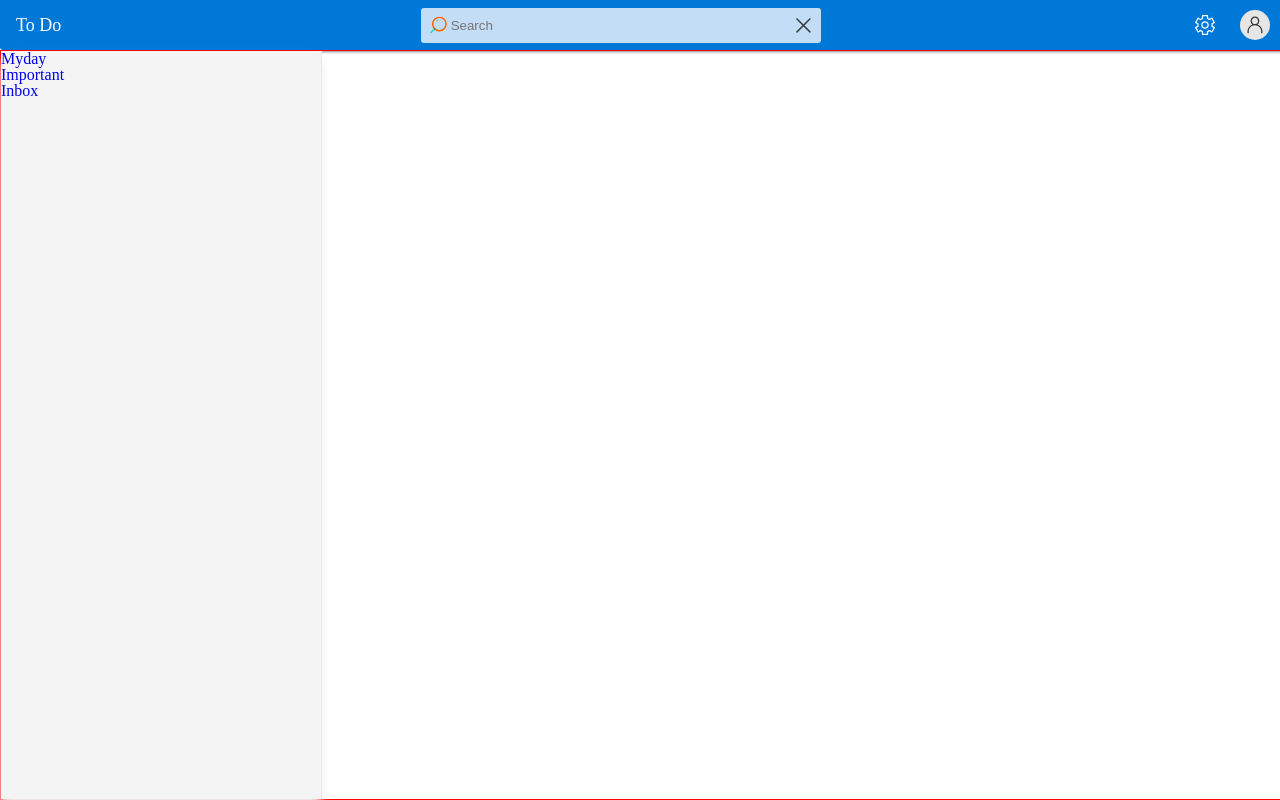
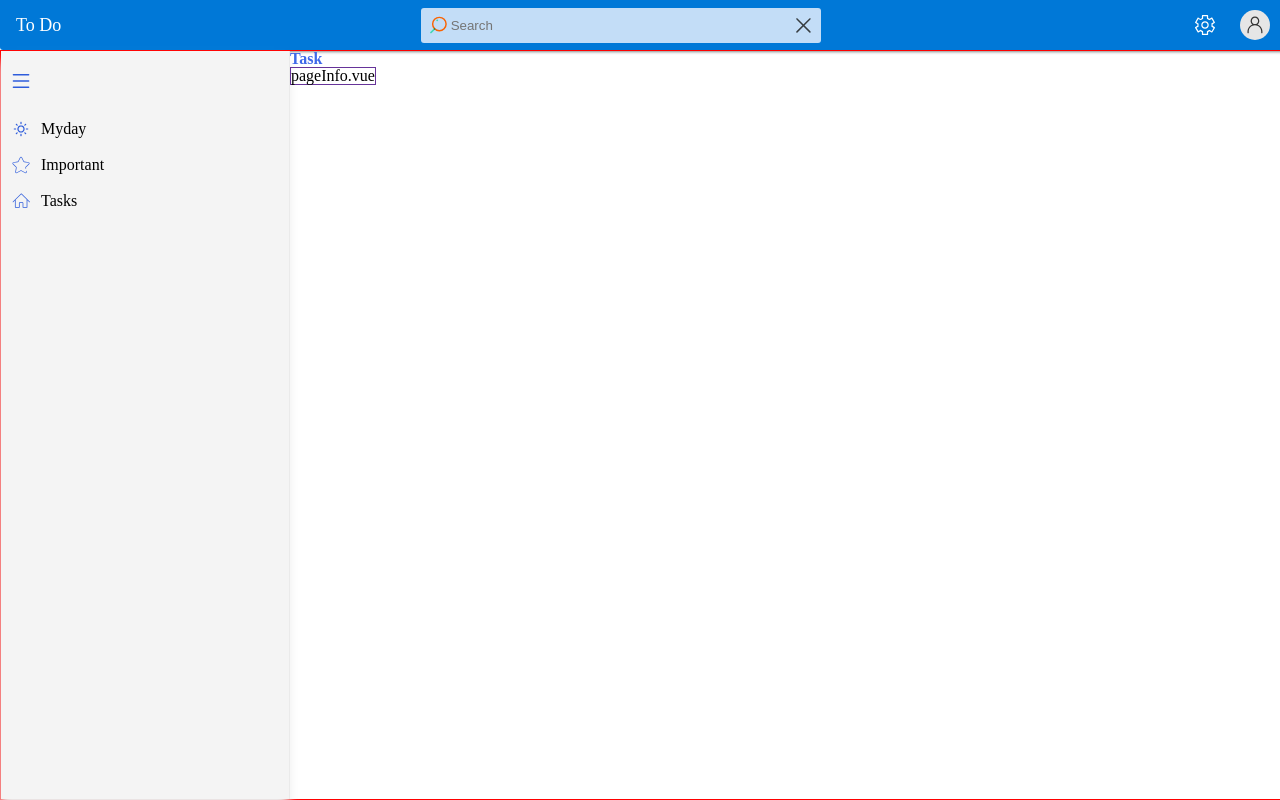
Before and after one commit to GITHUBXIONGXINOG/messageboard, a Vue app: page /tasks in a window 1280 px wide. Built offline with nearby package versions, Linux system fonts and the light colour scheme.

Commit message:
左侧固定项修改

```diff
--- a/src/assets/css/reset.scss
+++ b/src/assets/css/reset.scss
@@ -71,8 +71,31 @@
     user-select: none;
 }
 /* a标签 */
-a{
-	text-decoration: none;
+
+a {
+    text-decoration: none;
+}
+/*正常的未被访问过的链接*/
+a:link {
+    text-decoration: none;
+}
+/*已经访问过的链接*/
+a:visited {
+    text-decoration: none;
+	color: #2e5cdb;
+}
+/*鼠标划过(停留)的链接*/
+a:hover {
+    text-decoration: none;
+}
+/* 正在点击的链接，鼠标在元素上按下还没有松开*/
+a:active {
+    text-decoration: none;
+	color: #2e5cdb;
+}
+/* 获得焦点的时候 鼠标松开时显示的颜色*/
+a:focus {
+    text-decoration: none;
 }
 /* html,body默认100% */
 html, body {
--- a/src/components/page/page.vue
+++ b/src/components/page/page.vue
@@ -7,7 +7,6 @@
 </template>
 <script lang="ts">
 import { defineComponent } from 'vue'
-// import SelectPage from '../selectPage/selectPage.vue'
 import SlidePage from '../slidePage/slidePage.vue'
 export default defineComponent({
     name:'App',
--- a/src/components/slidePage/slidePage.vue
+++ b/src/components/slidePage/slidePage.vue
@@ -1,24 +1,80 @@
 <template>
-  <div class="slidePage">
-    <router-link to="/myday">Myday</router-link>
-    <router-link to="/important">Important</router-link>
-    <router-link to="/inbox">Inbox</router-link>
+  <div class="slidePage" @click="setTitle">
+    <div class="show-change">
+      <svg class="icon" aria-hidden="true">
+        <use xlink:href="#icon-caidan"></use>
+      </svg>
+    </div>
+    <router-link to="/myday" class="myday">
+      <svg class="icon" aria-hidden="true">
+        <use xlink:href="#icon-taiyang"></use>
+      </svg>
+      <span>Myday</span>
+    </router-link>
+    <router-link to="/important" class="important">
+      <svg class="icon" aria-hidden="true">
+        <use xlink:href="#icon-xingxing1"></use>
+      </svg>
+      <span>Important</span>
+    </router-link>
+    <router-link to="/tasks" class="tasks">
+      <svg class="icon" aria-hidden="true">
+        <use xlink:href="#icon-fangzi"></use>
+      </svg>
+      <span>Tasks</span>
+      </router-link>
   </div>
   <router-view />
 </template>
-<script lang="ts">
-import { defineComponent } from "vue";
+<script>
+import { defineComponent, provide, ref } from "vue";
 export default defineComponent({
   name: "App",
+  setup() {
+    let title = ref("Task");
+    function setTitle(event) {
+      if (event.target.text) {
+        this.title = event.target.text;
+      }
+    }
+    provide("title", title);
+
+    return {
+      setTitle,
+      title,
+    };
+  },
 });
 </script>
 <style scoped lang="scss">
 .slidePage {
-  width: 20rem;
+  width: 18rem;
   border-right: 1px solid #eaeaea;
   display: flex;
   flex-direction: column;
   background: #f4f4f4;
   box-shadow: -1px 10px 10px #eaeaea;
+  a {
+    height: 36px;
+    display: flex;
+    align-items: center;
+    &:hover {
+      background: #fafafa;
+    }
+    span {
+      color: black;
+    }
+  }
+  .icon {
+    margin: 0 10px;
+    font-size: 20px;
+    color: #2e5cdb;
+    &:hover {
+      cursor: pointer;
+    }
+  }
+  .show-change {
+    margin: 20px 0;
+  }
 }
 </style>
--- /dev/null
+++ b/src/components/titleInfo/titleInfo.vue
@@ -0,0 +1,23 @@
+<template>
+    <div class="title-info">
+     {{title}}
+    </div>
+</template>
+<script>
+import { defineComponent, inject } from 'vue'
+export default defineComponent({
+    name:'App',
+    setup(){
+        let title = inject('title')
+        return {
+            title
+        }
+    }
+})
+</script>
+<style scoped lang="scss">
+    .title-info{
+        font-weight: bold;
+        color: #3e69e8;
+    }
+</style>
--- a/src/router/index.js
+++ b/src/router/index.js
@@ -1,16 +1,16 @@
 import { createRouter, createWebHistory } from 'vue-router'
-import Inbox from '../views/Inbox/Inbox.vue'
+import Tasks from '../views/Tasks/Tasks.vue'
 
 
 const routes = [
   {
     path: '/',
-    redirect: '/inbox'
+    redirect: '/tasks'
   },
   {
-    path: '/inbox',
-    name: 'Inbox',
-    component: Inbox,
+    path: '/tasks',
+    name: 'Tasks',
+    component: Tasks,
   },
   {
     path: '/myday',
--- a/src/views/Important/Important.vue
+++ b/src/views/Important/Important.vue
@@ -1,16 +1,19 @@
 <template>
   <div class="important">
-    important
+    <title-info  title="Important"/>
     <page-info />
   </div>
 </template>
 <script lang="ts">
+import titleInfo from '../../components/titleInfo/titleInfo.vue'
 import pageInfo from "../../components/pageInfo/pageInfo.vue";
 import { defineComponent } from "vue";
 export default defineComponent({
   name: "App",
   components: {
     pageInfo,
+    titleInfo,//页面标题
+
   },
 });
 </script>
--- a/src/views/Myday/Myday.vue
+++ b/src/views/Myday/Myday.vue
@@ -1,17 +1,18 @@
 <template>
   <div class="myday">
-    myday
-    <page-info />
+      <title-info  title="My Day"/>
+      <page-info />
   </div>
 </template>
 <script lang="ts">
 import pageInfo from "../../components/pageInfo/pageInfo.vue";
-
+import titleInfo from '../../components/titleInfo/titleInfo.vue'
 import { defineComponent } from "vue";
 export default defineComponent({
   name: "App",
   components: {
-    pageInfo,
+    pageInfo,//页面信息
+    titleInfo,//页面标题
   },
 });
 </script>
--- a/src/views/Inbox/Inbox.vue
+++ b/src/views/Tasks/Tasks.vue
@@ -1,10 +1,13 @@
 <template>
   <div class="inbox">
-    inbox
+    <title-info title="Tasks" />
+
     <page-info />
   </div>
 </template>
 <script lang="ts">
+import titleInfo from "../../components/titleInfo/titleInfo.vue";
+
 import pageInfo from "../../components/pageInfo/pageInfo.vue";
 
 import { defineComponent } from "vue";
@@ -12,6 +15,7 @@
   name: "App",
   components: {
     pageInfo,
+    titleInfo, //页面标题
   },
 });
 </script>
```
